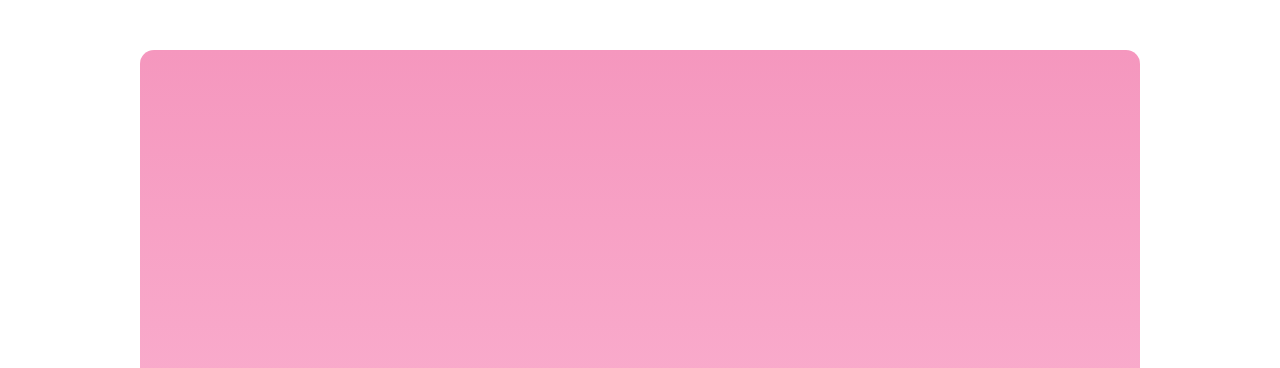
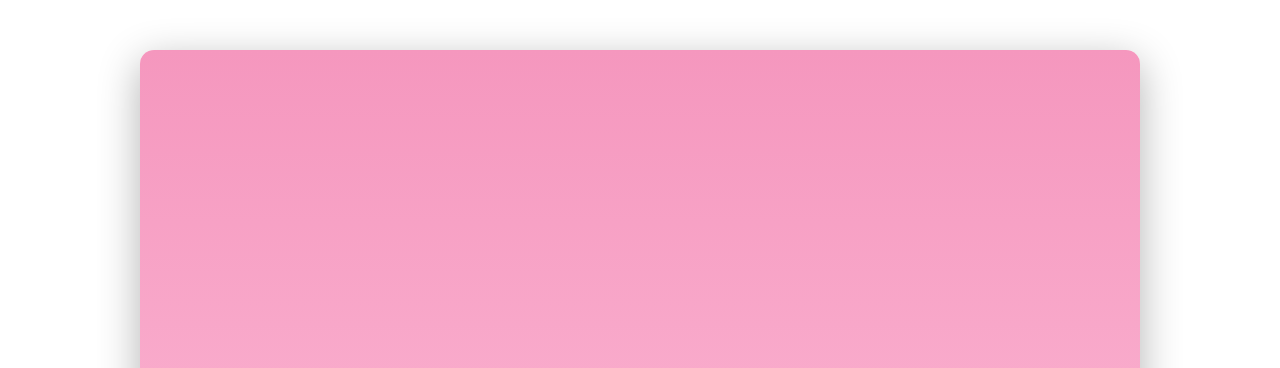
Before and after one commit to rtambunt/birthday-webpage-2021, a website: page index.html in a window 1280 px wide. Shown: the top 368 px of the page. Drawn offline with Linux system fonts and the light colour scheme.

Commit message:
Add slider box shadow

```diff
--- a/sass/_components.scss
+++ b/sass/_components.scss
@@ -1,22 +1,20 @@
 .slider {
   height: 70rem;
   width: 100rem;
-  //   margin: auto;
   position: relative;
 
-  //   box-shadow: 0rem 1.125rem 4.125rem 0rem rgb(0 0 0 / 45%);
+  border-radius: 1.4rem;
+  -webkit-border-radius: 1.4rem;
+  -moz-border-radius: 1.4rem;
+  -ms-border-radius: 1.4rem;
+  -o-border-radius: 1.4rem;
+  box-shadow: 0rem 1.125rem 4.125rem rgba(0, 0, 0, 0.3);
   overflow: hidden;
 
   &__slide {
     height: 100%;
     width: 100%;
-    border-radius: 1.4rem;
-    -webkit-border-radius: 1.4rem;
-    -moz-border-radius: 1.4rem;
-    -ms-border-radius: 1.4rem;
-    -o-border-radius: 1.4rem;
     position: absolute;
-    //top: 0;
     transition: transform 1s;
     -webkit-transition: transform 1s;
     -moz-transition: transform 1s;
```
Also changed, not shown: style.css.
